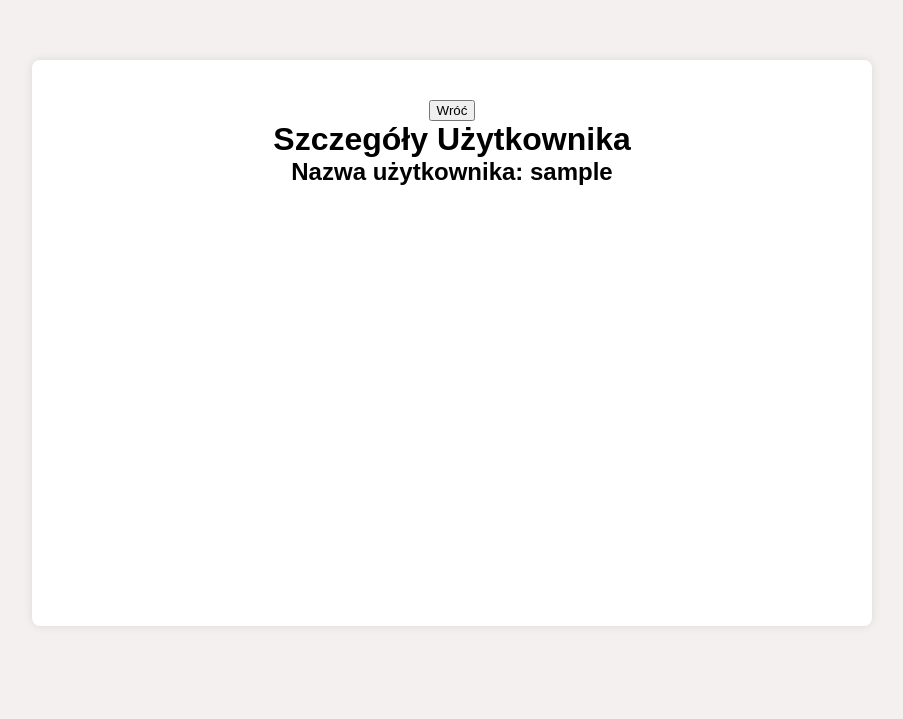
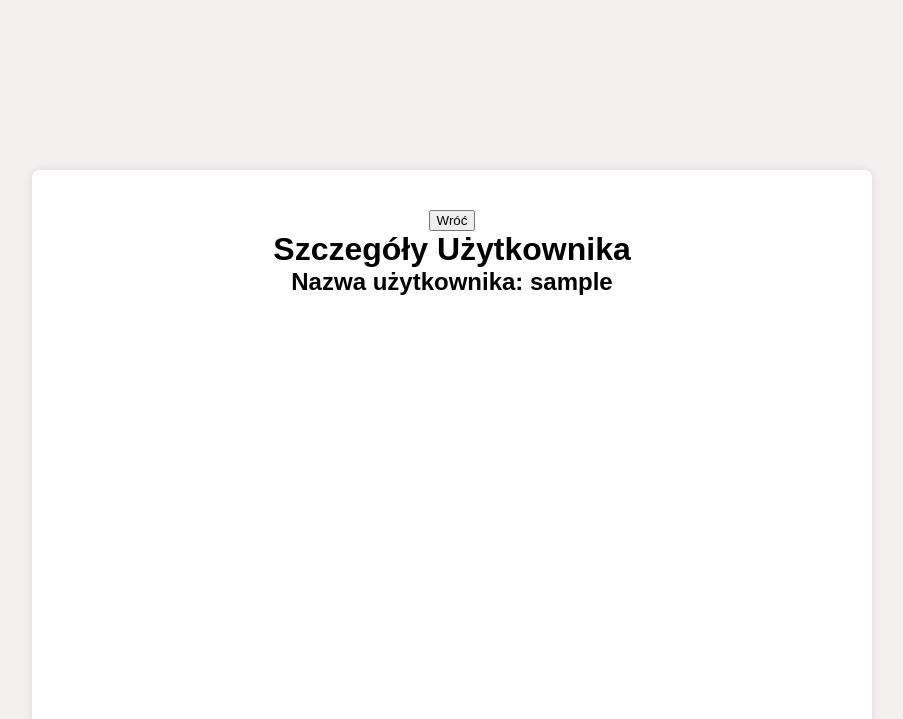
Before and after one commit to chmielu0228/Ksiegarnia, a plain HTML site: page details.html in a window 1280 px wide. Shown: the part 297-1016 px from the top of the page, without its empty margins (188-1091 px from the left). Drawn offline with nearby package versions, Linux system fonts and the light colour scheme; sample sign-in values are in the browser's storage.

Commit message:
Update style2.css

```diff
--- a/style2.css
+++ b/style2.css
@@ -5,7 +5,7 @@ body {
     display: flex;
     justify-content: center;
     align-items: center;
-    height: 100vw;
+    height: 1500px;
     background-color: #f5f0f0;
     overflow: hidden; /* Zapobiega przewijaniu */
 }
```
